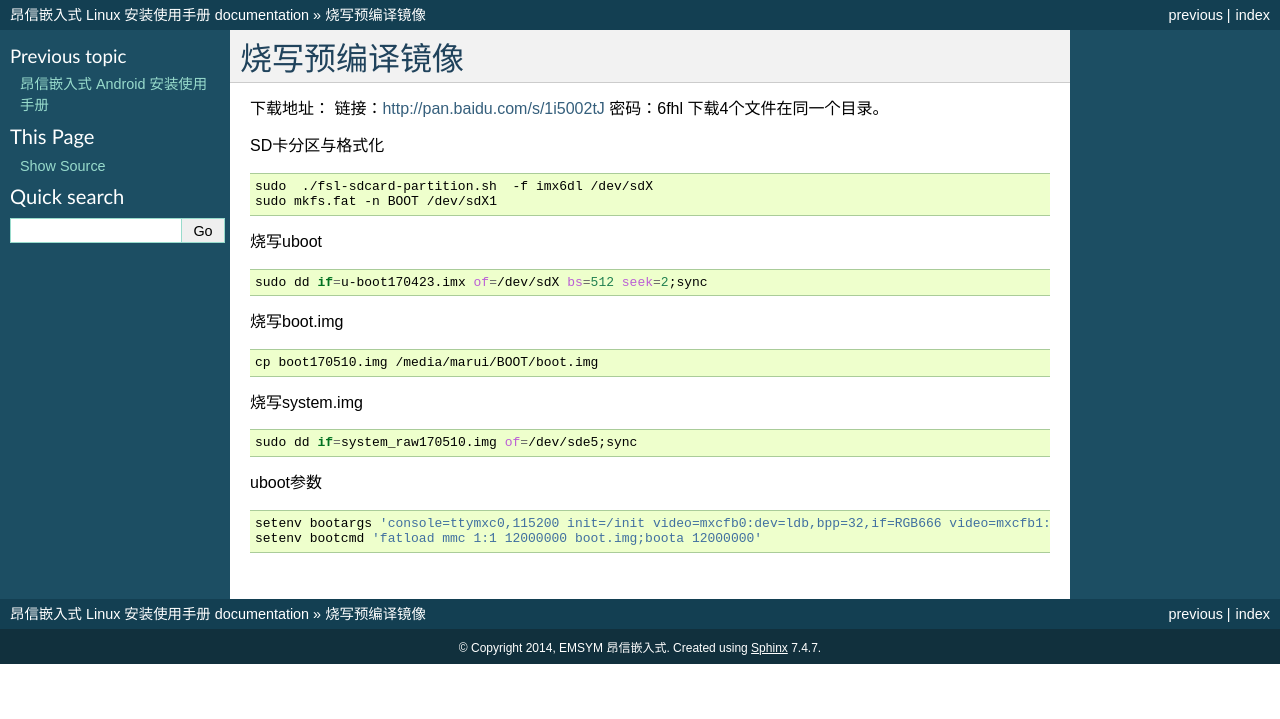
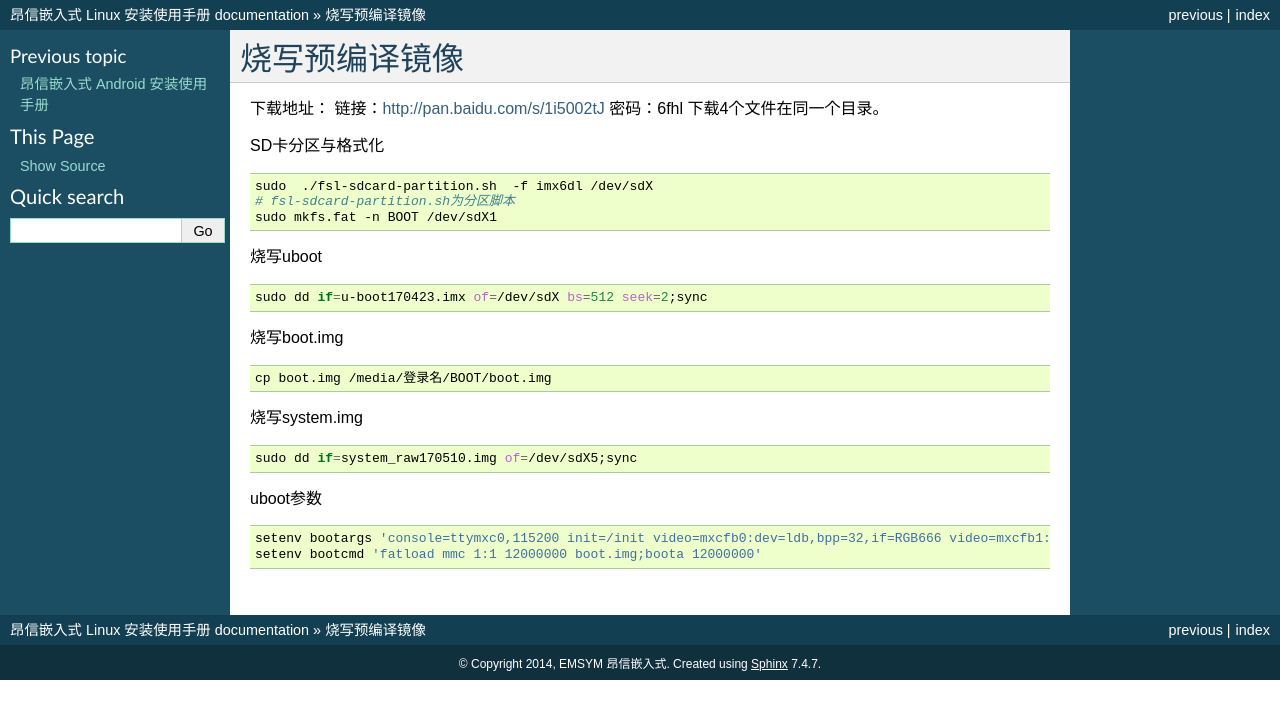
Before and after one commit to EMSYM/android-manual, a Sphinx documentation site: the page built from docs/source/install.rst, in a window 1280 px wide. Shown: the top 719 px of the page. Built offline with Sphinx 7.4.7, drawn with Linux system fonts in a browser that asks for light colours.

Commit message:
Update install.rst

```diff
--- a/docs/source/install.rst
+++ b/docs/source/install.rst
@@ -10,7 +10,8 @@ SD卡分区与格式化
 .. sourcecode:: bash
 
     sudo  ./fsl-sdcard-partition.sh  -f imx6dl /dev/sdX
-    sudo mkfs.fat -n BOOT /dev/sdX1
+    # fsl-sdcard-partition.sh为分区脚本
+    sudo mkfs.fat -n BOOT /dev/sdX1
 
 烧写uboot
 
@@ -22,13 +23,13 @@ SD卡分区与格式化
 
 .. sourcecode:: bash
 
-    cp boot170510.img /media/marui/BOOT/boot.img
+    cp boot.img /media/登录名/BOOT/boot.img
 
 烧写system.img
 
 .. sourcecode:: bash
 
-    sudo dd if=system_raw170510.img of=/dev/sde5;sync
+    sudo dd if=system_raw170510.img of=/dev/sdX5;sync
 
 uboot参数
 
```
